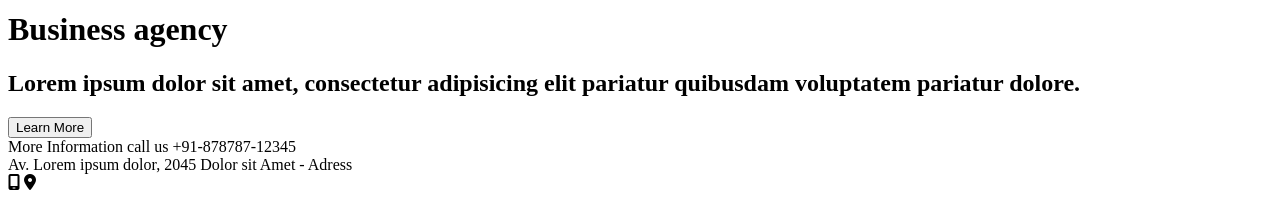
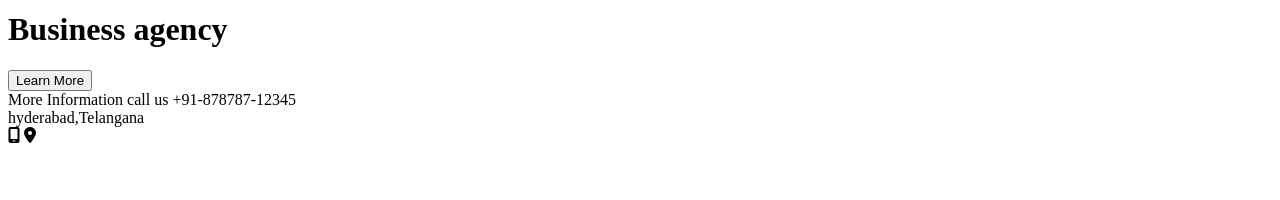
Before and after one commit to Dasarishreya/LANDING-PAGE, a plain HTML site: page Landing page.html in a window 1280 px wide. Shown: the part 826-1026 px from the top of the page. After the commit the page ends 979 px from the top, so only its background shows below. Drawn offline with Linux system fonts and the light colour scheme.

Commit message:
Update Landing page.html

```diff
--- a/Landing page.html
+++ b/Landing page.html
@@ -52,11 +52,7 @@
             <div id="content-text">
                 <h1>Business
  agency</h1>
-                <h2>Lorem ipsum dolor sit amet, consectetur
 
-                    adipisicing elit pariatur quibusdam
-
-                    voluptatem pariatur dolore.</h2>
                 <button>Learn More</button>
             </div>
             <div id="footer">
@@ -67,9 +63,7 @@
                         <span>+91-878787-12345</span>
                     </div>
                     <div id="adress">
-                        Av. Lorem ipsum dolor, 2045
-
-                        Dolor sit Amet - Adress</span>
+                        hyderabad,Telangana </span>
                     </div>
                 </div>
                 <div class="icons">
```
